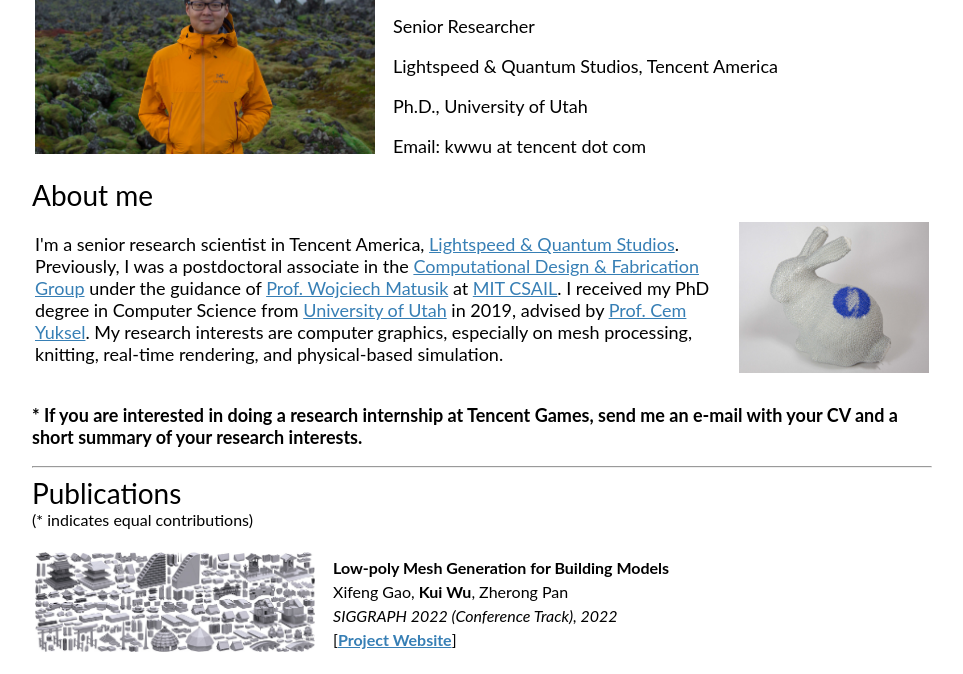
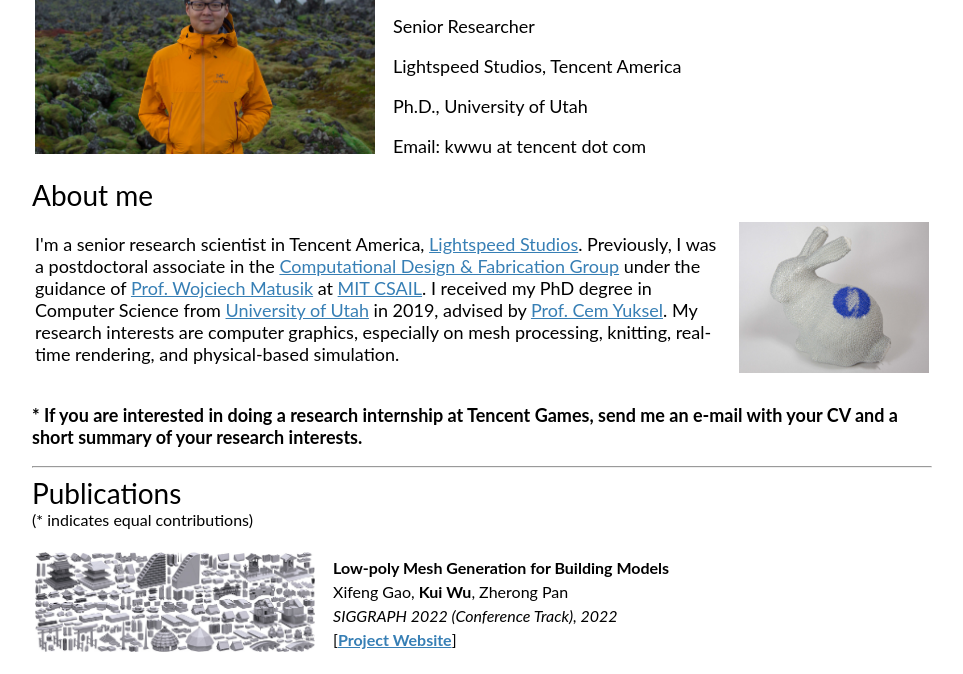
Before and after one commit to kuiwuchn/kuiwuchn.github.io, a plain HTML site: page index.html in a window 1280 px wide. Shown: the part 94-768 px from the top of the page, without its empty margins (158-1121 px from the left). Drawn offline with Linux system fonts and the light colour scheme.

Commit message:
Update index.html

```diff
--- a/index.html
+++ b/index.html
@@ -39,7 +39,7 @@
 		<td>
 			<p align="left" style="font-size: 36px; margin-bottom: 10px;"> Kui Wu 武奎 </p>
 			<p align="left" style="font-size: 18px;"> Senior Researcher </p>
-			<p align="left" style="font-size: 18px;"> Lightspeed & Quantum Studios, Tencent America </p>
+			<p align="left" style="font-size: 18px;"> Lightspeed Studios, Tencent America </p>
 			<p align="left" style="font-size: 18px;"> Ph.D., University of Utah </p>
 			<p align="left" style="font-size: 18px;"> Email: kwwu at tencent dot com </p>
 		</td>
@@ -49,7 +49,7 @@
 	<table><tbody><tr>
 		<td>
 			<p align="left" style="font-size: 18px;">
-		I'm a senior research scientist in Tencent America, <a href="https://www.lqstudios.com/"> Lightspeed & Quantum Studios</a>.
+		I'm a senior research scientist in Tencent America, <a href="https://www.lightspeed-studios.com/"> Lightspeed Studios</a>.
 		Previously, I was a postdoctoral associate in the <a href="http://cfg.mit.edu">Computational Design & Fabrication Group</a> under the guidance of <a href="http://people.csail.mit.edu/wojciech/">Prof. Wojciech Matusik</a> at <a href="https://www.csail.mit.edu/">MIT CSAIL</a>. I received my PhD degree in Computer Science from <a href="http://www.utah.edu">University of Utah</a> in 2019, advised by <a href="http://www.cemyuksel.com/">Prof. Cem Yuksel</a>. My research interests are computer graphics, especially on mesh processing, knitting, real-time rendering, and physical-based simulation.
 			</p>
 		</td>
```
